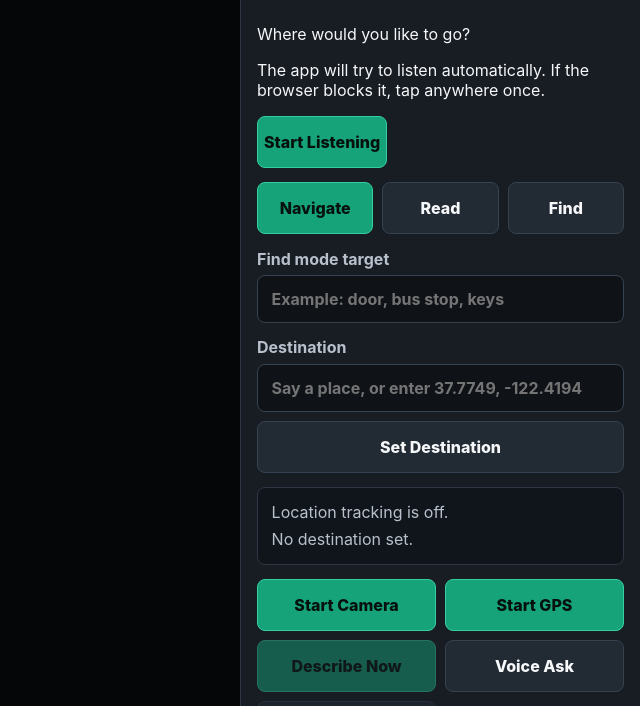
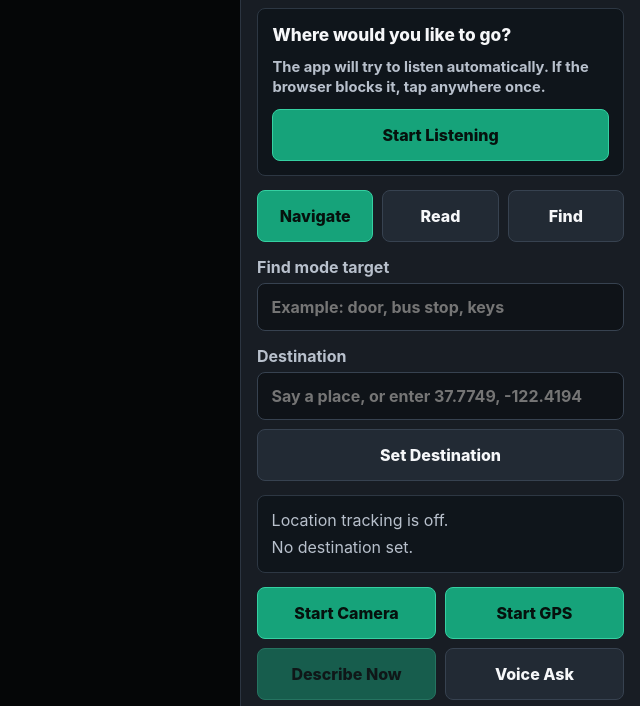
Before and after one commit to DilipReddy72/HUMAN, a website: page public/index.html in a window 1280 px wide. Shown: the part 89-795 px from the top of the page, without its empty margins (640-1280 px from the left). Drawn offline with Linux system fonts and the light colour scheme.

Commit message:
Style voice-first trip prompt

```diff
--- a/public/styles.css
+++ b/public/styles.css
@@ -132,6 +132,33 @@ input:focus-visible {
   color: var(--text);
 }
 
+.prompt-card {
+  display: grid;
+  gap: 0.7rem;
+  padding: 0.9rem;
+  background: #0f151b;
+  border: 1px solid #2d3743;
+  border-radius: 8px;
+}
+
+.prompt-card p {
+  margin: 0;
+  color: var(--text);
+  font-size: 1.08rem;
+  font-weight: 800;
+  line-height: 1.35;
+}
+
+.prompt-card .small-note {
+  color: var(--muted);
+  font-size: 0.92rem;
+  font-weight: 700;
+}
+
+.wide {
+  width: 100%;
+}
+
 .destination {
   display: grid;
   gap: 0.55rem;
```
